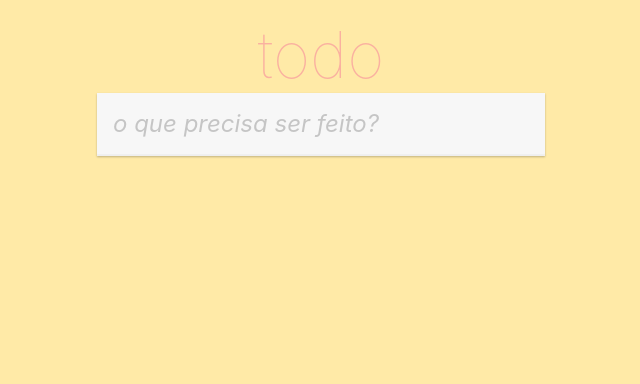
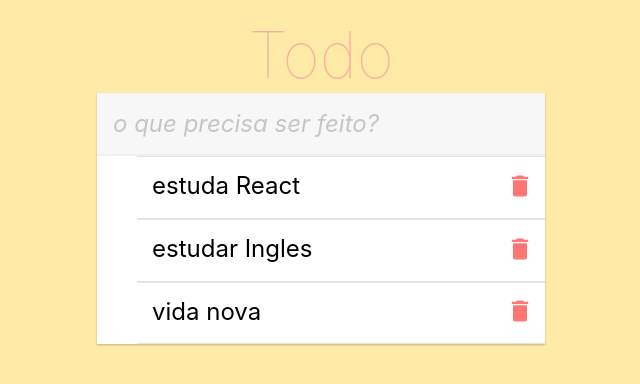
Before and after one commit to adventureandre/todo-react, a React (Create React App) app: page / in a window 1280 px wide. Shown: the top 384 px of the page, without its empty margins (319-959 px from the left). Built offline with nearby package versions, Linux system fonts and the light colour scheme.

Commit message:
criando a lista

```diff
--- a/package.json
+++ b/package.json
@@ -8,6 +8,7 @@
     "@testing-library/user-event": "^13.5.0",
     "react": "^18.2.0",
     "react-dom": "^18.2.0",
+    "react-icons": "^4.8.0",
     "react-scripts": "5.0.1",
     "web-vitals": "^2.1.4"
   },
--- a/src/App.css
+++ b/src/App.css
@@ -7,3 +7,28 @@
     width: 100%;
     padding: 16px 16px 18px 16px;
 }
+
+ul.todo-list li {
+    display: flex;
+    border-top: 1px solid #dfe6e9;
+    border-bottom: 1px solid #dfe6e9;
+}
+
+.todo{
+    flex: 1;
+    outline: none;
+    cursor: pointer;
+    font-size: 1.5rem;
+    word-break: break-all;
+    line-height: 1.2;
+    transition: color 0.3s;
+    padding: 15px 15px 17px 15px;
+}
+.remove{
+    background-color: transparent;
+    border: none;
+    cursor: pointer;
+    outline: none;
+    width: 50px;
+    color: #ff7675;
+}
--- a/src/App.js
+++ b/src/App.js
@@ -1,11 +1,19 @@
 import React, {useState} from "react";
-
 import './App.css';
+import {MdDelete} from "react-icons/md";
 
 const App = () => {
     const ESCAPE_KEY = 27;
     const ENTER_KEY = 13;
 
+    const initialTodos = [
+        {id: 1, title: "estuda React", checked: false},
+        {id: 2, title: "estudar Ingles", checked: false},
+        {id: 3, title: "vida nova", checked: false}
+    ]
+
+
+    const [todos, ] = useState(initialTodos);
     const [value, setValue] = useState("");
 
     const erase = () => {
@@ -32,7 +40,7 @@ const App = () => {
     return (
         <section id="app" className='container'>
             <header>
-                <h1 className='title'>todo</h1>
+                <h1 className='title'>Todo</h1>
             </header>
             <section className='main'>
                 <input className='new-todo'
@@ -41,6 +49,17 @@ const App = () => {
                        onChange={onChange}
                        onKeyDown={onKeyDown}
                 />
+
+                <ul className='todo-list'>
+                    {todos.map((todo) => (
+                        <li key={todo.id.toString()} >
+                        <span className='todo'>{todo.title}</span>
+                            <button className='remove' type='button'>
+                                <MdDelete size={28}/>
+                            </button>
+                        </li>
+                    ))}
+                </ul>
             </section>
         </section>
     );
```
Also changed, not shown: 1 other file (tests, documents, lock files or other folders).
